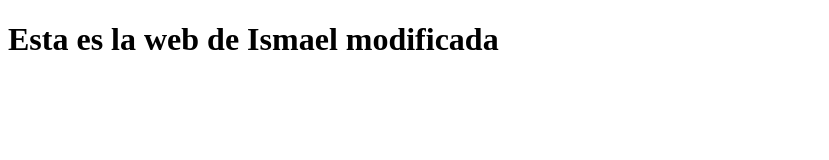
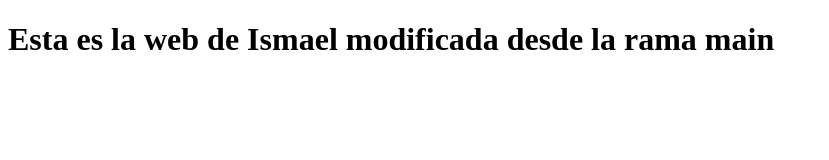
Before and after one commit to imerlop045/usoGit, a plain HTML site: page ismaelWeb.html in a window 1280 px wide. Shown: the whole page, without its empty margins (0-829 px from the left). Drawn offline with Linux system fonts and the light colour scheme.

Commit message:
modificacion en rama main

```diff
--- a/ismaelWeb.html
+++ b/ismaelWeb.html
@@ -6,6 +6,6 @@
     <title>IsmaelWeb</title>
 </head>
 <body>
-    <h1>Esta es la web de Ismael modificada</h1>
+    <h1>Esta es la web de Ismael modificada desde la rama main</h1>
 </body>
 </html>
```
